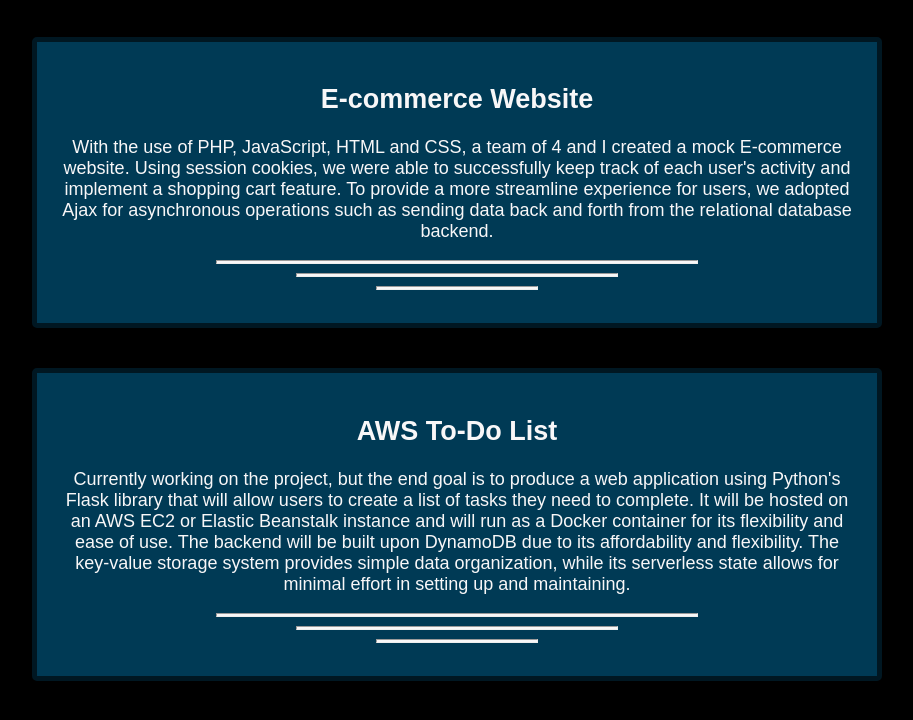
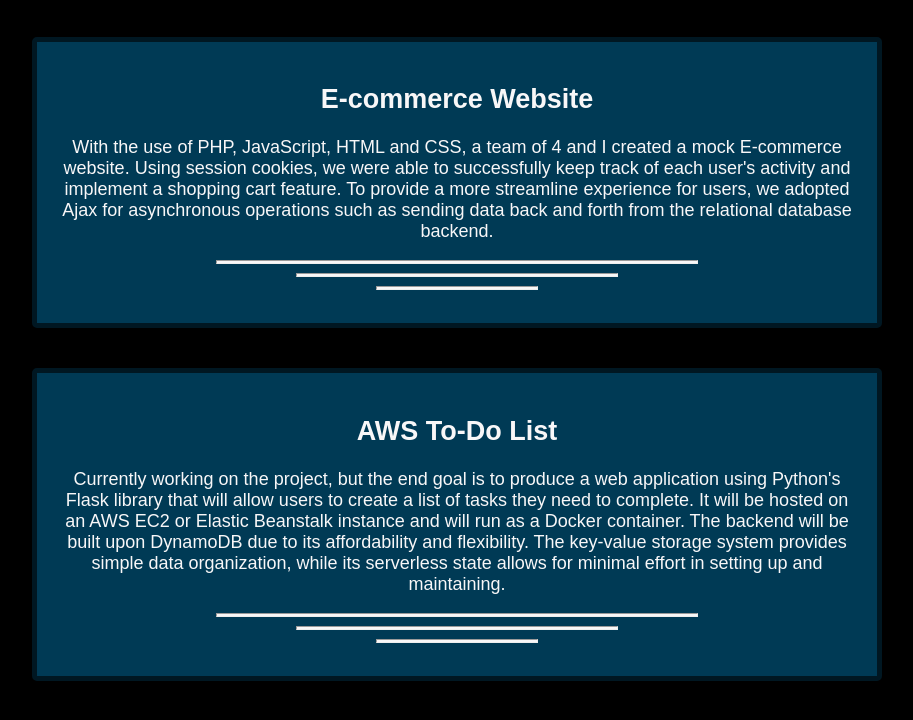
Before and after one commit to NathanielWilson2001/NathanielWilson2001.github.io, a plain HTML site: page index.html in a window 1280 px wide. Shown: the part 5691-6411 px from the top of the page, without its empty margins (173-1086 px from the left). Drawn offline with Linux system fonts and the light colour scheme.

Commit message:
added AWS project tile: change

```diff
--- a/index.html
+++ b/index.html
@@ -157,7 +157,7 @@
             <div class="projectContainer" id="projectContainer5">
                 <h2>AWS To-Do List</h2>
                 <p> Currently working on the project, but the end goal is to produce a web application using Python's Flask library that will allow users to create a list
-                    of tasks they need to complete. It will be hosted on an AWS EC2 or Elastic Beanstalk instance and will run as a Docker container for its flexibility and ease of use.
+                    of tasks they need to complete. It will be hosted on an AWS EC2 or Elastic Beanstalk instance and will run as a Docker container.
                     The backend will be built upon DynamoDB due to its affordability and flexibility. The key-value storage system provides simple data organization, while its serverless
                     state allows for minimal effort in setting up and maintaining.
                 </p>
```
